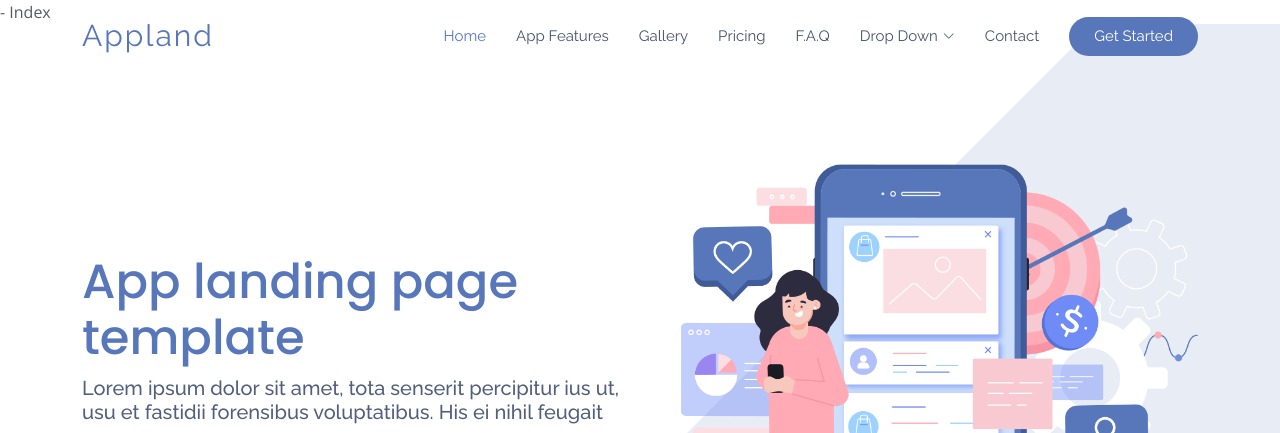
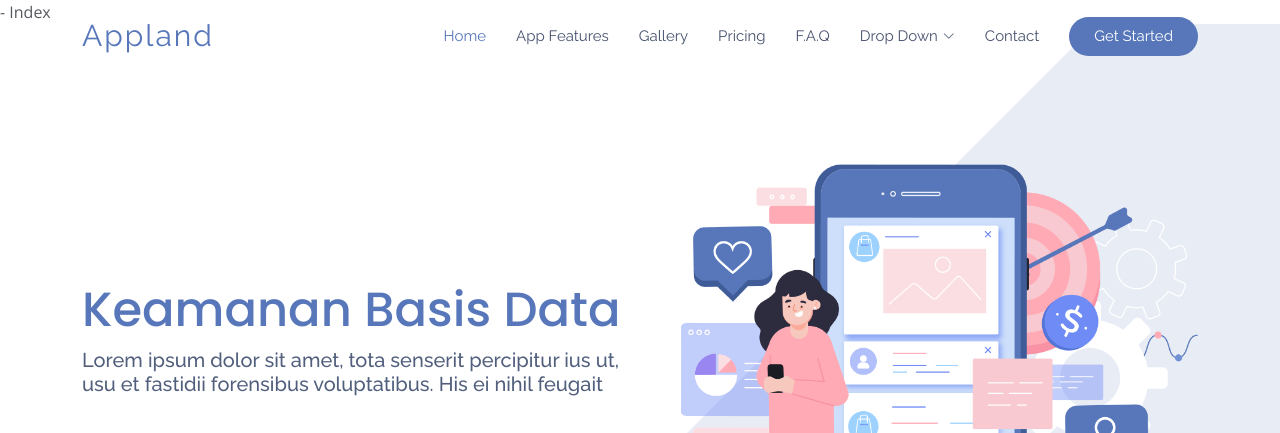
Before and after one commit to kesie23/kesie23.github.i.o, a plain HTML site: page index.html in a window 1280 px wide. Shown: the top 433 px of the page. Drawn offline with nearby package versions, Linux system fonts and the light colour scheme.

Commit message:
Update index.html

```diff
--- a/index.html
+++ b/index.html
@@ -87,7 +87,7 @@
       <div class="row">
         <div class="col-lg-6 d-lg-flex flex-lg-column justify-content-center align-items-stretch pt-5 pt-lg-0 order-2 order-lg-1" data-aos="fade-up">
           <div>
-            <h1>App landing page template</h1>
+            <h1>Keamanan Basis Data</h1>
             <h2>Lorem ipsum dolor sit amet, tota senserit percipitur ius ut, usu et fastidii forensibus voluptatibus. His ei nihil feugait</h2>
             <a href="#" class="download-btn"><i class="bx bxl-play-store"></i> Google Play</a>
             <a href="#" class="download-btn"><i class="bx bxl-apple"></i> App Store</a>
```
